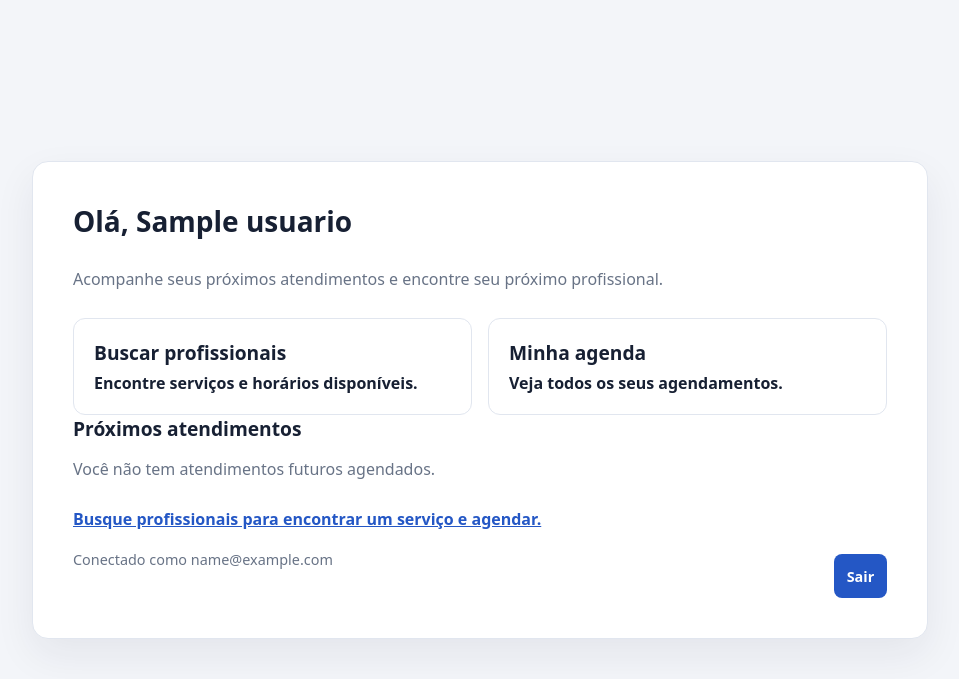
After one commit to Projetos-de-Extensao/PBE_26.2_8002_I, a Django app: page /inicio/ in a window 1280 px wide. The commit adds this page. Shown: the top 679 px of the page, without its empty margins (160-1119 px from the left). Run offline with Django 5.2, Linux system fonts and the light colour scheme; a user stored in the database is signed in; tables that the repository leaves empty hold one stand-in row (values such as "Sample post"); data that the repository does not hold is empty; parts of the project's set-up code (start-up, migrations or seed data) failed here and were passed over.

Commit message:
Issue #52 Fazer a tela inicial do cliente

```diff
--- a/agendamento/templates/agendamento/base.html
+++ b/agendamento/templates/agendamento/base.html
@@ -170,6 +170,23 @@
         font-weight: 600;
       }
 
+      a.card {
+        color: inherit;
+        text-decoration: none;
+      }
+
+      a.card:hover {
+        border-color: #2457c5;
+      }
+
+      .card h3 {
+        margin: 0 0 0.75rem;
+      }
+
+      .card p {
+        margin: 0.45rem 0;
+      }
+
       .success {
         margin: 0;
       }
--- /dev/null
+++ b/agendamento/templates/agendamento/home_cliente.html
@@ -0,0 +1,47 @@
+{% extends "agendamento/base.html" %}
+{% block title %}Início | Agendamento{% endblock %}
+{% block main_class %}wide{% endblock %}
+{% block content %}
+  <h1>Olá, {{ user.nome }}</h1>
+  <p class="muted">Acompanhe seus próximos atendimentos e encontre seu próximo profissional.</p>
+
+  <nav class="cards" aria-label="Atalhos">
+    <a class="card text-link" href="{% url 'profissionais' %}">
+      <h2>Buscar profissionais</h2>
+      <span>Encontre serviços e horários disponíveis.</span>
+    </a>
+    <a class="card text-link" href="{% url 'minha_agenda' %}">
+      <h2>Minha agenda</h2>
+      <span>Veja todos os seus agendamentos.</span>
+    </a>
+  </nav>
+
+  <section aria-labelledby="proximos-heading">
+    <h2 id="proximos-heading">Próximos atendimentos</h2>
+    {% if agendamentos %}
+      <div class="cards">
+        {% for agendamento in agendamentos %}
+          <article class="card">
+            <h3>{{ agendamento.servico.nome }}</h3>
+            <p><strong>Data:</strong> {{ agendamento.data_hora_inicio|date:"d/m/Y" }}</p>
+            <p><strong>Horário:</strong> {{ agendamento.data_hora_inicio|date:"H:i" }}</p>
+            <p><strong>Profissional:</strong> {{ agendamento.profissional.nome }}</p>
+            <p><strong>Status:</strong> {{ agendamento.get_status_display }}</p>
+          </article>
+        {% endfor %}
+      </div>
+      <a class="text-link" href="{% url 'minha_agenda' %}">Acessar agenda completa</a>
+    {% else %}
+      <p class="muted">Você não tem atendimentos futuros agendados.</p>
+      <p><a class="text-link" href="{% url 'profissionais' %}">Busque profissionais para encontrar um serviço e agendar.</a></p>
+    {% endif %}
+  </section>
+
+  <nav class="options" aria-label="Conta">
+    <span class="muted">Conectado como {{ user.email }}</span>
+    <form method="post" action="{% url 'logout' %}">
+      {% csrf_token %}
+      <button type="submit">Sair</button>
+    </form>
+  </nav>
+{% endblock %}
--- a/agendamento/templates/agendamento/login.html
+++ b/agendamento/templates/agendamento/login.html
@@ -4,7 +4,11 @@
   {% if user.is_authenticated %}
     <h1>Acesso realizado</h1>
     <p class="success">Você está conectado como {{ user.email }}.</p>
-    <a class="text-link" href="{% url 'profissionais' %}">Ver profissionais</a>
+    {% if user.perfil.papel == "cliente" %}
+      <a class="text-link" href="{% url 'home_cliente' %}">Ir para a home</a>
+    {% else %}
+      <a class="text-link" href="{% url 'profissionais' %}">Ver profissionais</a>
+    {% endif %}
     {% if user.perfil.papel == "cliente" %}
       <a class="text-link" href="{% url 'minha_agenda' %}">Minha agenda</a>
     {% endif %}
--- a/agendamento/views.py
+++ b/agendamento/views.py
@@ -170,6 +170,14 @@ class EmailAuthenticationForm(AuthenticationForm):
 class LoginView(DjangoLoginView):
     authentication_form = EmailAuthenticationForm
     template_name = "agendamento/login.html"
+
+    def get_success_url(self):
+        if self.request.user.is_authenticated and Perfil.objects.filter(
+            usuario_id=self.request.user.pk,
+            papel=Perfil.Papel.CLIENTE,
+        ).exists():
+            return reverse_lazy("home_cliente")
+        return super().get_success_url()
 
 
 class CadastroForm(forms.Form):
@@ -479,6 +487,26 @@ class AgendaClienteView(ClienteRoleRequiredMixin, ListView):
         return context
 
 
+class HomeClienteView(ClienteRoleRequiredMixin, ListView):
+    model = Agendamento
+    context_object_name = "agendamentos"
+    template_name = "agendamento/home_cliente.html"
+
+    def get_queryset(self):
+        return (
+            Agendamento.objects.filter(
+                cliente=self.cliente,
+                data_hora_inicio__gt=timezone.now(),
+                status__in=(
+                    Agendamento.Status.AGENDADO,
+                    Agendamento.Status.CONFIRMADO,
+                ),
+            )
+            .select_related("servico", "profissional")
+            .order_by("data_hora_inicio")[:5]
+        )
+
+
 class CancelarAgendamentoView(ClienteRoleRequiredMixin, View):
     http_method_names = ["post"]
 
--- a/project/urls.py
+++ b/project/urls.py
@@ -28,6 +28,7 @@ from agendamento.views import (
     AgendaClienteView,
     CadastroView,
     LoginView,
+    HomeClienteView,
     NovoAgendamentoView,
     ProfissionalDetailView,
     ProfissionalListView,
@@ -37,6 +38,7 @@ from agendamento.admin_site import admin_site
 
 urlpatterns = [
     path("admin/", admin_site.urls),
+    path("inicio/", HomeClienteView.as_view(), name="home_cliente"),
     path("", LoginView.as_view(), name="login"),
     path("cadastrar/", CadastroView.as_view(), name="cadastro"),
     path(
```
